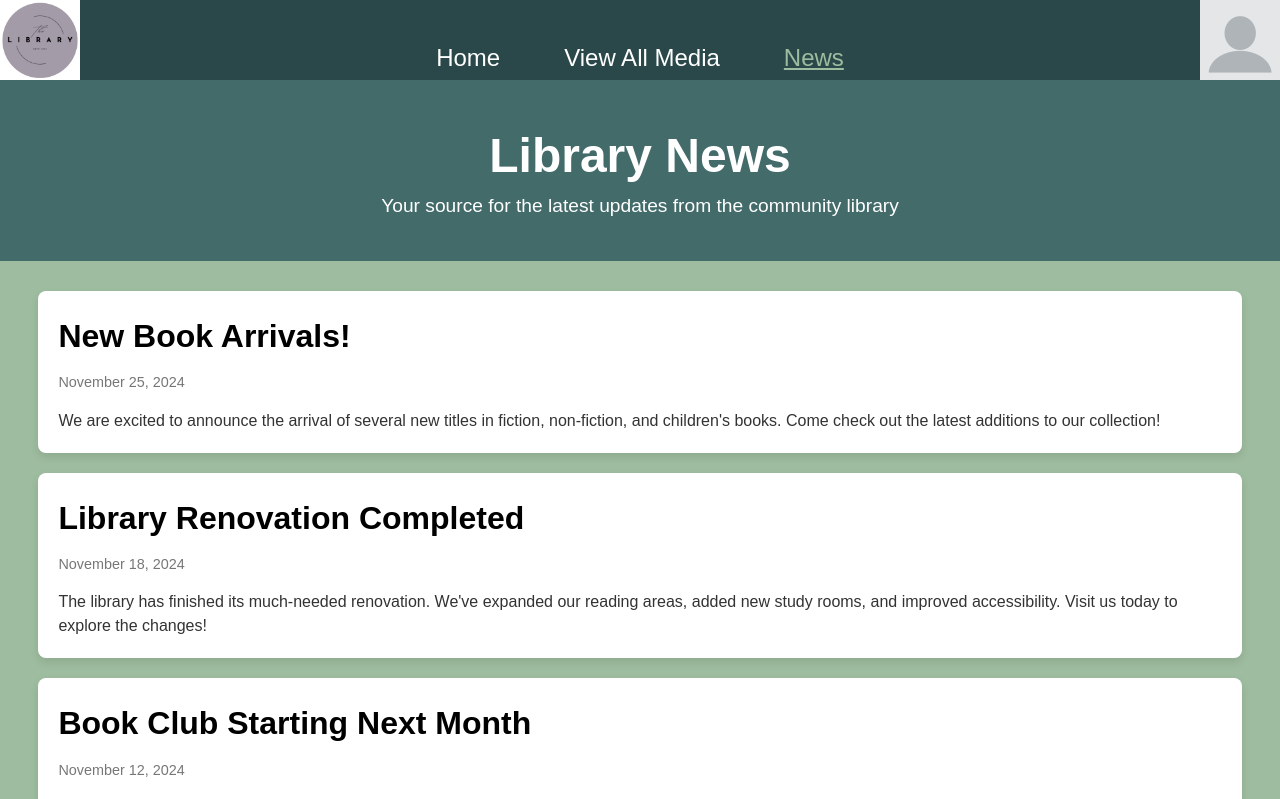
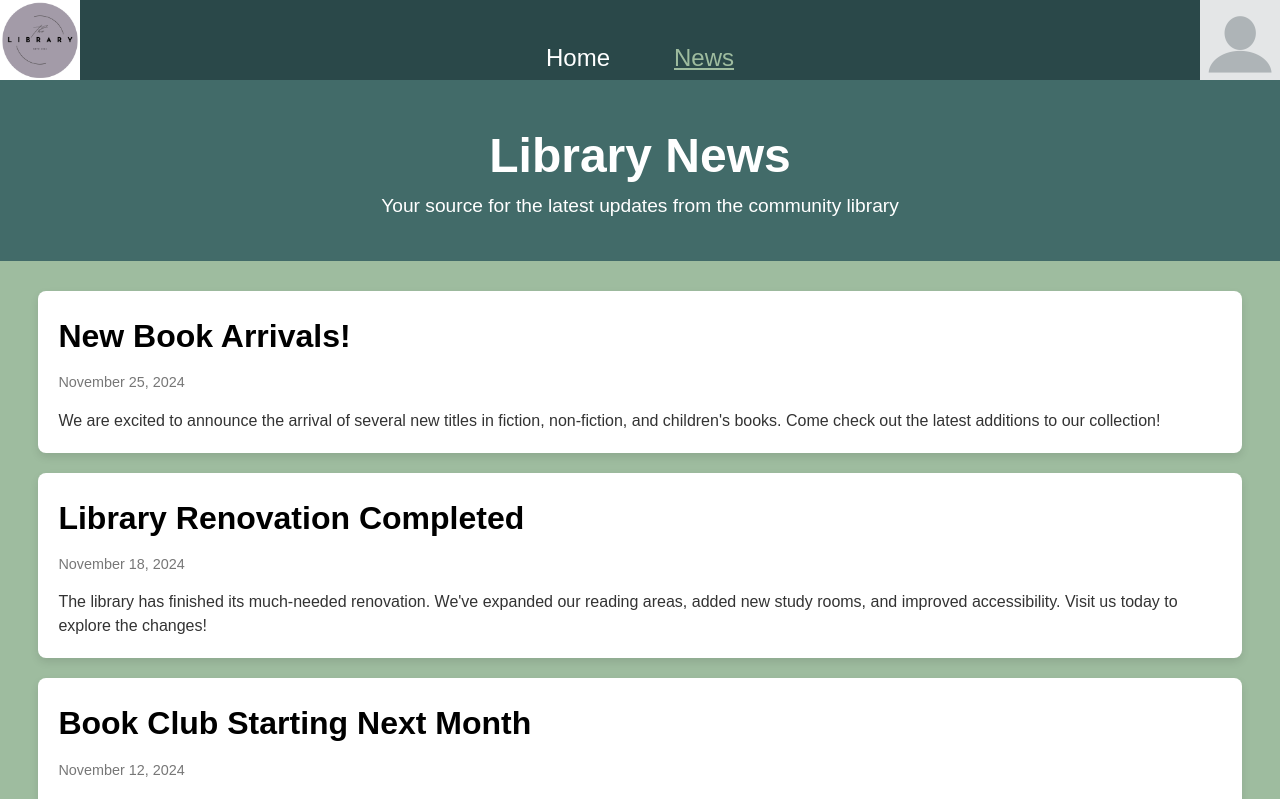
Before and after one commit to 14ellisj/LibarySystem, a Vue app in the folder UI/Library System/: page /news in a window 1280 px wide. Shown: the top 799 px of the page. Built offline with nearby package versions, Linux system fonts and the light colour scheme.

Commit message:
Header Remove

```diff
--- a/UI/Library System/src/components/Header/Header.vue
+++ b/UI/Library System/src/components/Header/Header.vue
@@ -21,7 +21,6 @@ defineComponent({
         </div>
         <div class="header-navigation">
             <MenuItem Title="Home" Path="/home"></MenuItem>
-            <MenuItem Title="View All Media" Path="/front"></MenuItem>
             <MenuItem Title="News" Path="/news"></MenuItem>
         </div>
         <div class="header-user">
```
Also changed, not shown: 2 other files (tests, documents, lock files or other folders).
